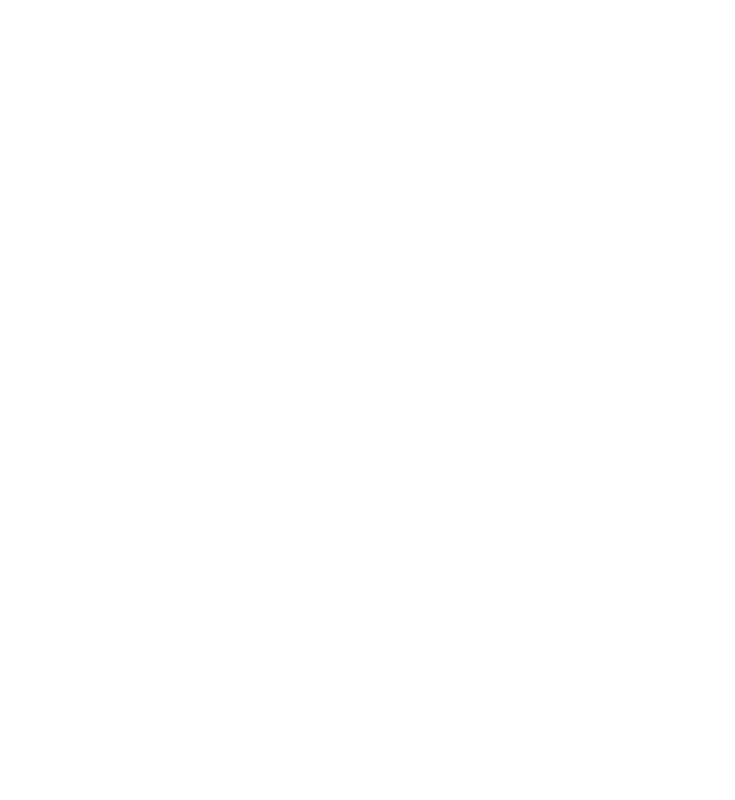
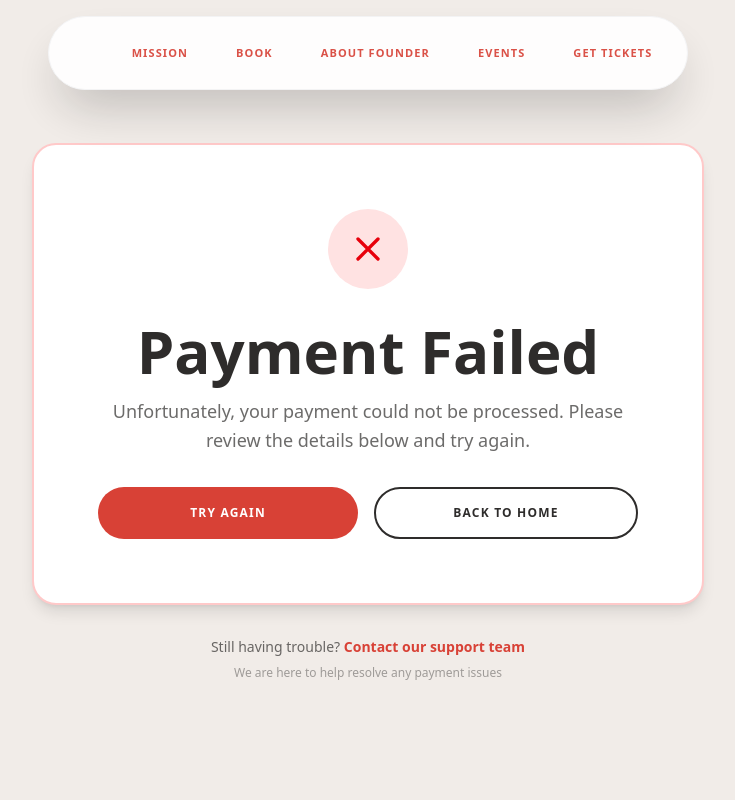
Before and after one commit to emma-data-web/Bruchandpray, a React (Vite) app: page /payment-failure in a window 1280 px wide. Before the commit this address had no page. Shown: the top 800 px of the page, without its empty margins (272-1007 px from the left). Built offline with nearby package versions, Linux system fonts and the light colour scheme.

Commit message:
adding success and failure pages

```diff
--- a/src/App.jsx
+++ b/src/App.jsx
@@ -2,6 +2,8 @@
 // import Home from './Pages/Home/Home'
 import Books from './Pages/Books'
 import GetTickets from './Pages/GetTickets'
+import PaymentSuccess from './Pages/PaymentSuccess'
+import PaymentFailure from './Pages/PaymentFailure'
 // import Footer from './Pages/footer'
 
 function App() {
@@ -14,6 +16,8 @@
           <Route path="/" element={<GetTickets />} />
           <Route path="/book" element={<Books />} />
           <Route path="/get-tickets" element={<GetTickets />} />
+          <Route path="/payment-success" element={<PaymentSuccess />} />
+          <Route path="/payment-failure" element={<PaymentFailure />} />
         </Routes>
       </Router>
       {/* <Home /> */}
--- /dev/null
+++ b/src/Pages/PaymentFailure.jsx
@@ -0,0 +1,76 @@
+import {useNavigate } from 'react-router-dom';
+import Layout from '../component/layout';
+
+const PaymentFailure = () => {
+  const navigate = useNavigate();
+
+  return (
+    <Layout>
+      <div className="bg-[#f1ece8] min-h-screen w-full overflow-x-hidden font-sans text-[#2e2c2b] flex items-center justify-center px-6 pt-30 pb-24">
+        <div className="max-w-2xl w-full">
+          <div className="bg-white rounded-3xl p-12 md:p-16 border-2 border-red-200 shadow-lg">
+            {/* Error Icon */}
+            <div className="flex justify-center mb-8">
+              <div className="w-20 h-20 bg-red-100 rounded-full flex items-center justify-center">
+                <svg
+                  className="w-10 h-10 text-red-600"
+                  fill="none"
+                  stroke="currentColor"
+                  viewBox="0 0 24 24"
+                >
+                  <path
+                    strokeLinecap="round"
+                    strokeLinejoin="round"
+                    strokeWidth={2}
+                    d="M6 18L18 6M6 6l12 12"
+                  />
+                </svg>
+              </div>
+            </div>
+
+            {/* Error Message */}
+            <div className="text-center mb-8">
+              <h1 className="text-4xl md:text-6xl font-black text-[#2e2c2b] mb-4">
+                Payment Failed
+              </h1>
+              <p className="text-lg text-[#2e2c2b]/70 leading-relaxed">
+                Unfortunately, your payment could not be processed. Please review the details below and try again.
+              </p>
+            </div>
+
+            {/* CTA Buttons */}
+            <div className="flex flex-col sm:flex-row gap-4">
+              <button
+                onClick={() => navigate('/')}
+                className="flex-1 bg-[#d84136] text-white lg:py-4 py-2 rounded-full font-bold tracking-widest hover:bg-[#2e2c2b] transition-all text-xs"
+              >
+                TRY AGAIN
+              </button>
+              <button
+                onClick={() => navigate('/')}
+                className="flex-1 border-2 border-[#2e2c2b] text-[#2e2c2b] lg:py-4 py-2 rounded-full font-bold tracking-widest hover:bg-[#2e2c2b] hover:text-white transition-all text-xs"
+              >
+                BACK TO HOME
+              </button>
+            </div>
+          </div>
+
+          {/* Support Footer */}
+          <div className="text-center mt-8 text-[#2e2c2b]/70">
+            <p className="text-sm mb-2">
+              Still having trouble?{' '}
+              <a href="mailto:support@brunchandpray.com" className="text-[#d84136] font-bold hover:underline">
+                Contact our support team
+              </a>
+            </p>
+            <p className="text-xs opacity-60">
+              We are here to help resolve any payment issues
+            </p>
+          </div>
+        </div>
+      </div>
+    </Layout>
+  );
+};
+
+export default PaymentFailure;
--- /dev/null
+++ b/src/Pages/PaymentSuccess.jsx
@@ -0,0 +1,77 @@
+import { useNavigate } from 'react-router-dom';
+import Layout from '../component/layout';
+
+const PaymentSuccess = () => {
+  const navigate = useNavigate();
+
+
+  return (
+    <Layout>
+      <div className="bg-rgb(254, 253,255) min-h-screen w-full overflow-x-hidden font-sans text-[#2e2c2b] flex items-center justify-center px-6 pt-30 pb-24">
+        <div className="max-w-2xl w-full">
+          <div className="bg-white rounded-3xl p-12 md:p-16 border-2 border-green-200 shadow-lg">
+            {/* Success Icon */}
+            <div className="flex justify-center mb-8">
+              <div className="w-20 h-20 bg-green-100 rounded-full flex items-center justify-center">
+                <svg
+                  className="w-10 h-10 text-green-600"
+                  fill="none"
+                  stroke="currentColor"
+                  viewBox="0 0 24 24"
+                >
+                  <path
+                    strokeLinecap="round"
+                    strokeLinejoin="round"
+                    strokeWidth={2}
+                    d="M5 13l4 4L19 7"
+                  />
+                </svg>
+              </div>
+            </div>
+
+            {/* Success Message */}
+            <div className="text-center mb-8">
+              <h1 className="text-4xl md:text-6xl font-black text-[#2e2c2b] mb-4">
+                Payment Successful!
+              </h1>
+              <p className="text-lg text-[#2e2c2b]/70 leading-relaxed">
+                Thank you for your purchase. Your tickets have been confirmed and a confirmation email will be sent shortly.
+              </p>
+            </div>
+
+            {/* CTA Buttons */}
+            <div className="flex flex-col sm:flex-row gap-4">
+              <button
+                onClick={() => navigate('/')}
+                className="flex-1 bg-[#2e2c2b] text-white lg:py-4 py-2 rounded-full font-bold tracking-widest hover:bg-[#d84136] transition-all text-sm"
+              >
+                BACK TO HOME
+              </button>
+              <button
+                onClick={() => navigate('/')}
+                className="flex-1 border-2 border-[#d84136] text-[#d84136] lg:py-4 py-2 rounded-full font-bold tracking-widest hover:bg-[#d84136] hover:text-white transition-all text-xs"
+              >
+                PURCHASE MORE TICKETS
+              </button>
+            </div>
+          </div>
+
+          {/* Support Footer */}
+          <div className="text-center mt-8 text-[#2e2c2b]/70">
+            <p className="text-sm mb-2">
+              Questions or issues?{' '}
+              <a href="mailto:support@brunchandpray.com" className="text-[#d84136] font-bold hover:underline">
+                Contact support
+              </a>
+            </p>
+            <p className="text-xs opacity-60">
+              Please save your order details for your records
+            </p>
+          </div>
+        </div>
+      </div>
+    </Layout>
+  );
+};
+
+export default PaymentSuccess;
```
